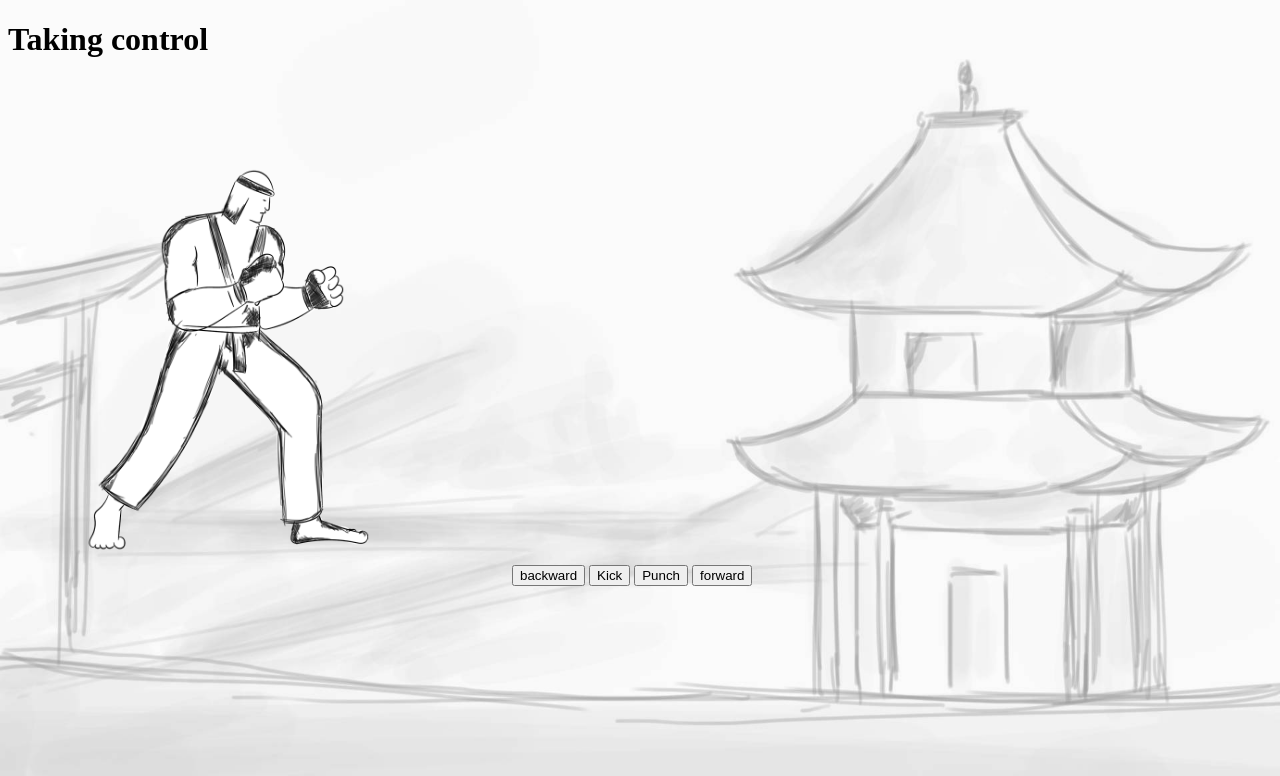
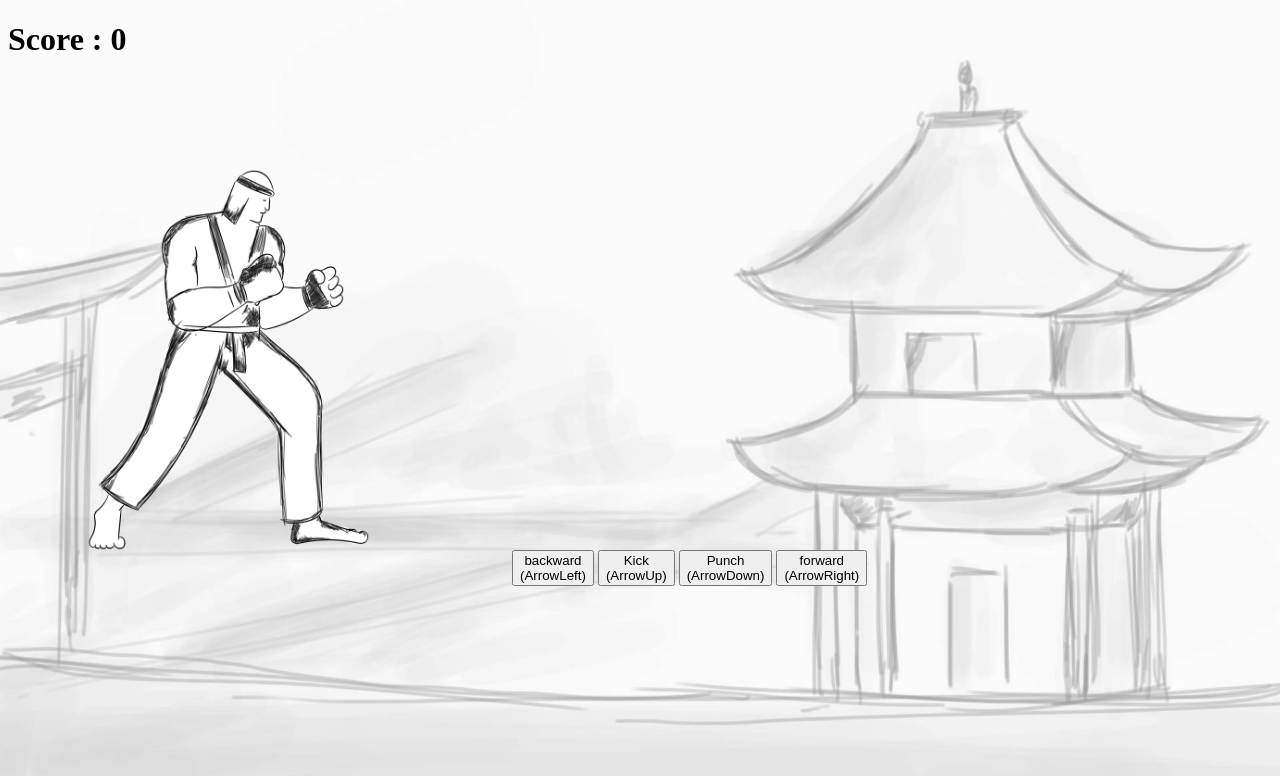
Before and after one commit to skg1998/canvas-game, a plain HTML site: page index.html in a window 1280 px wide. Drawn offline with Linux system fonts and the light colour scheme.

Commit message:
feat(buttonevent):implement button event

```diff
--- a/index.html
+++ b/index.html
@@ -7,12 +7,24 @@
     <title>Game</title>
   </head>
   <body onload="loadBackground()">
-    <h1>Taking control</h1>
+    <h1>Score : <span id="score">0</span></h1>
     <canvas id="canvas" height="500px" width="500px"></canvas>
-    <button id="backward">backward</button>
-    <button id="kick">Kick</button>
-    <button id="punch">Punch</button>
-    <button id="forward">forward</button>
+    <button id="backward">
+      backward <br />
+      (ArrowLeft)
+    </button>
+    <button id="kick">
+      Kick <br />
+      (ArrowUp)
+    </button>
+    <button id="punch">
+      Punch <br />
+      (ArrowDown)
+    </button>
+    <button id="forward">
+      forward <br />
+      (ArrowRight)
+    </button>
     <script type="text/javascript" src="main.js"></script>
   </body>
 </html>
--- a/main.js
+++ b/main.js
@@ -72,6 +72,7 @@ let animate = (ct, images, animation, callback) => {
 
 loadImages((images) => {
     let queueAnimation = [];
+    let score = 0;
 
     let aux = () => {
         let selectedAnimation;
@@ -80,19 +81,31 @@ loadImages((images) => {
         } else {
             selectedAnimation = queueAnimation.shift();
         }
+
+        if (score > 10) {
+            document.getElementById("score").innerHTML = "You win";
+        } else if (score < 0) {
+            document.getElementById("score").innerHTML = "Game Over";
+        } else {
+            document.getElementById("score").innerHTML = score;
+        }
+
         animate(ctx, images, selectedAnimation, aux);
     }
 
     document.getElementById("kick").onclick = () => {
         queueAnimation.push("kick");
+        score += 2;
     }
 
     document.getElementById("punch").onclick = () => {
         queueAnimation.push("punch");
+        score++;
     }
 
     document.getElementById("backward").onclick = () => {
         queueAnimation.push("backward");
+        score -= 2;
     }
 
     document.getElementById("forward").onclick = () => {
@@ -117,6 +130,5 @@ loadImages((images) => {
                 break;
         }
     })
-
     aux();
 })
```
